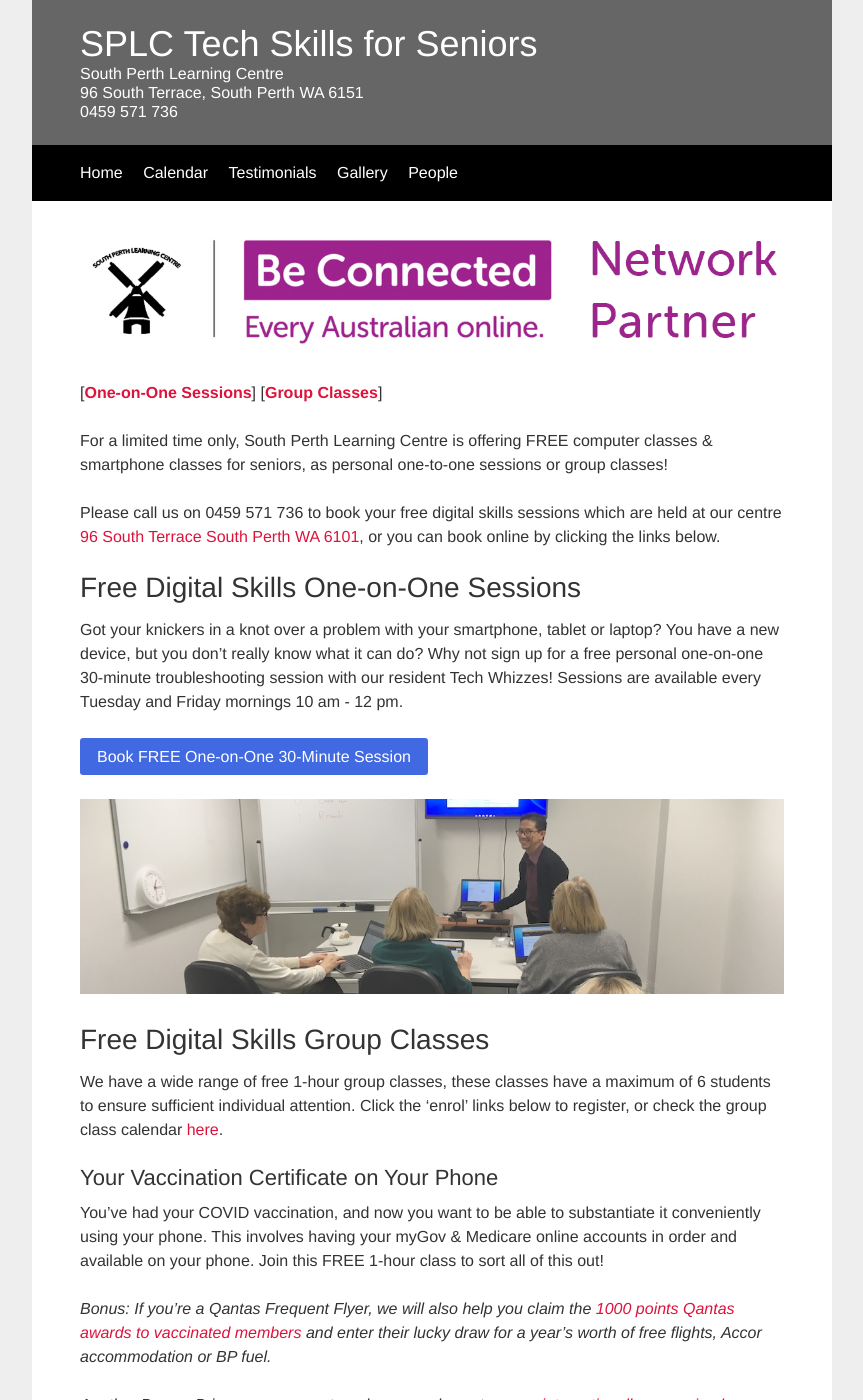
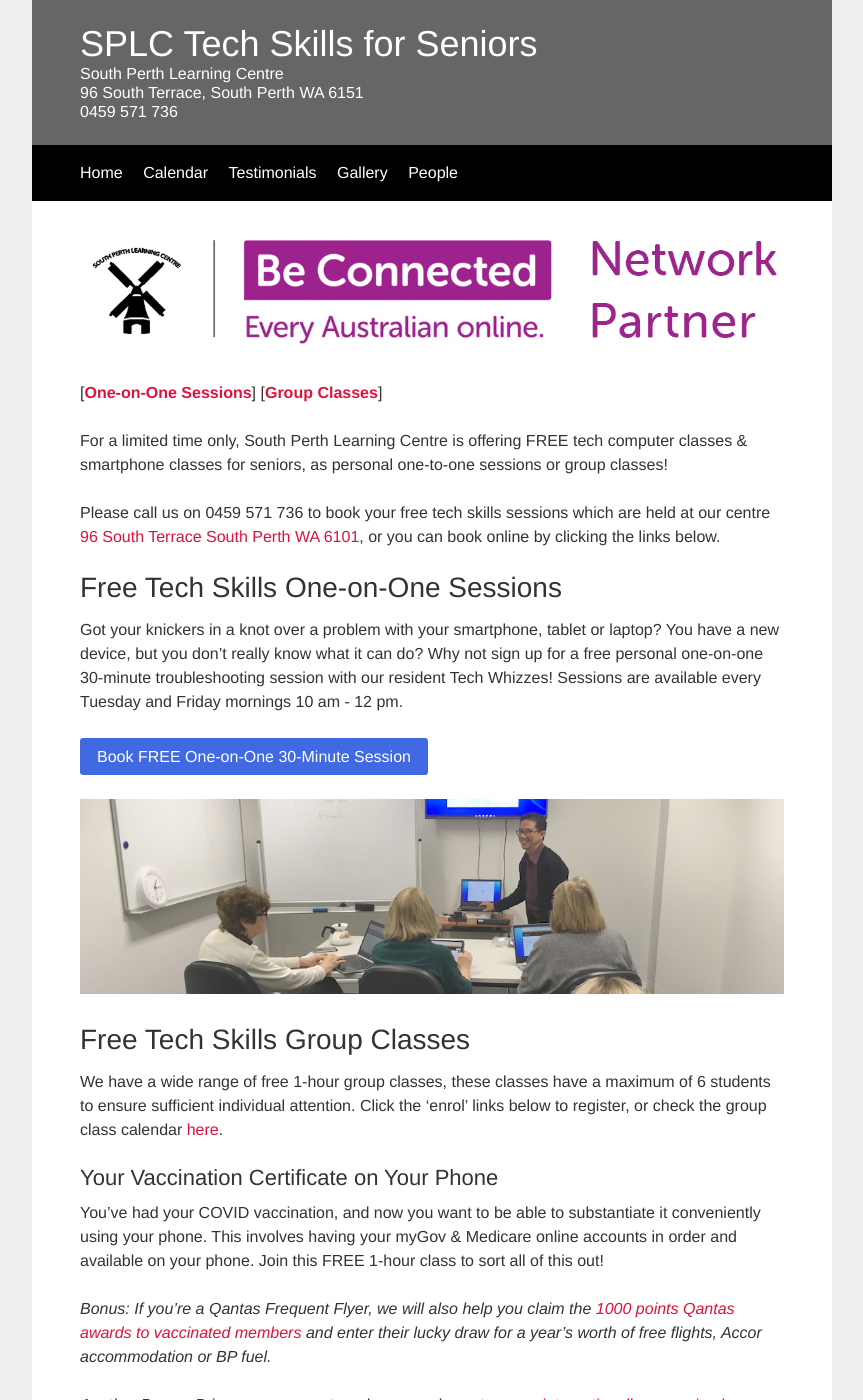
Before and after one commit to auxellbs/splconline.github.io, a Jekyll site: the page built from index.md, in a window 1280 px wide and 1400 px high. Shown: the whole window, without its empty margins (208-1071 px from the left). Built offline with Jekyll 4.4.1, drawn with Linux system fonts in a browser that asks for light colours.

Commit message:
'tech' instead of 'digital'

```diff
--- a/index.md
+++ b/index.md
@@ -6,18 +6,18 @@
 
 [[**One-on-One Sessions**](#one2one)] [[**Group Classes**](#group)]
 
-For a limited time only, South Perth Learning Centre is offering FREE computer classes & smartphone classes for seniors, as personal one-to-one sessions or group classes!
+For a limited time only, South Perth Learning Centre is offering FREE tech computer classes & smartphone classes for seniors, as personal one-to-one sessions or group classes!
 
-Please call us on 0459 571 736 to book your free digital skills sessions which are held at our centre [96 South Terrace South Perth WA 6101](https://g.page/splcinc?share){:target="_blank"}, or you can book online by clicking the links below.
+Please call us on 0459 571 736 to book your free tech skills sessions which are held at our centre [96 South Terrace South Perth WA 6101](https://g.page/splcinc?share){:target="_blank"}, or you can book online by clicking the links below.
 
-## <a name="one2one"></a> Free Digital Skills One-on-One Sessions
+## <a name="one2one"></a> Free Tech Skills One-on-One Sessions
 Got your knickers in a knot over a problem with your smartphone, tablet or laptop? You have a new device, but you don't really know what it can do? Why not sign up for a free personal one-on-one 30-minute troubleshooting session with our resident Tech Whizzes! Sessions are available every Tuesday and Friday mornings 10 am - 12 pm.
 
 [Book FREE One-on-One 30-Minute Session](https://calendly.com/splc-beconnected/digital-skills){:target="_blank"}{:.btn}
 
 <img class="img-responsive" src="img/gumtree.jpg">
 
-## <a name="group"></a>Free Digital Skills Group Classes
+## <a name="group"></a>Free Tech Skills Group Classes
 
 We have a wide range of free 1-hour group classes, these classes have a maximum of 6 students to ensure sufficient individual attention. Click the 'enrol' links below to register, or check the group class calendar [here](/calendar).
 
```
